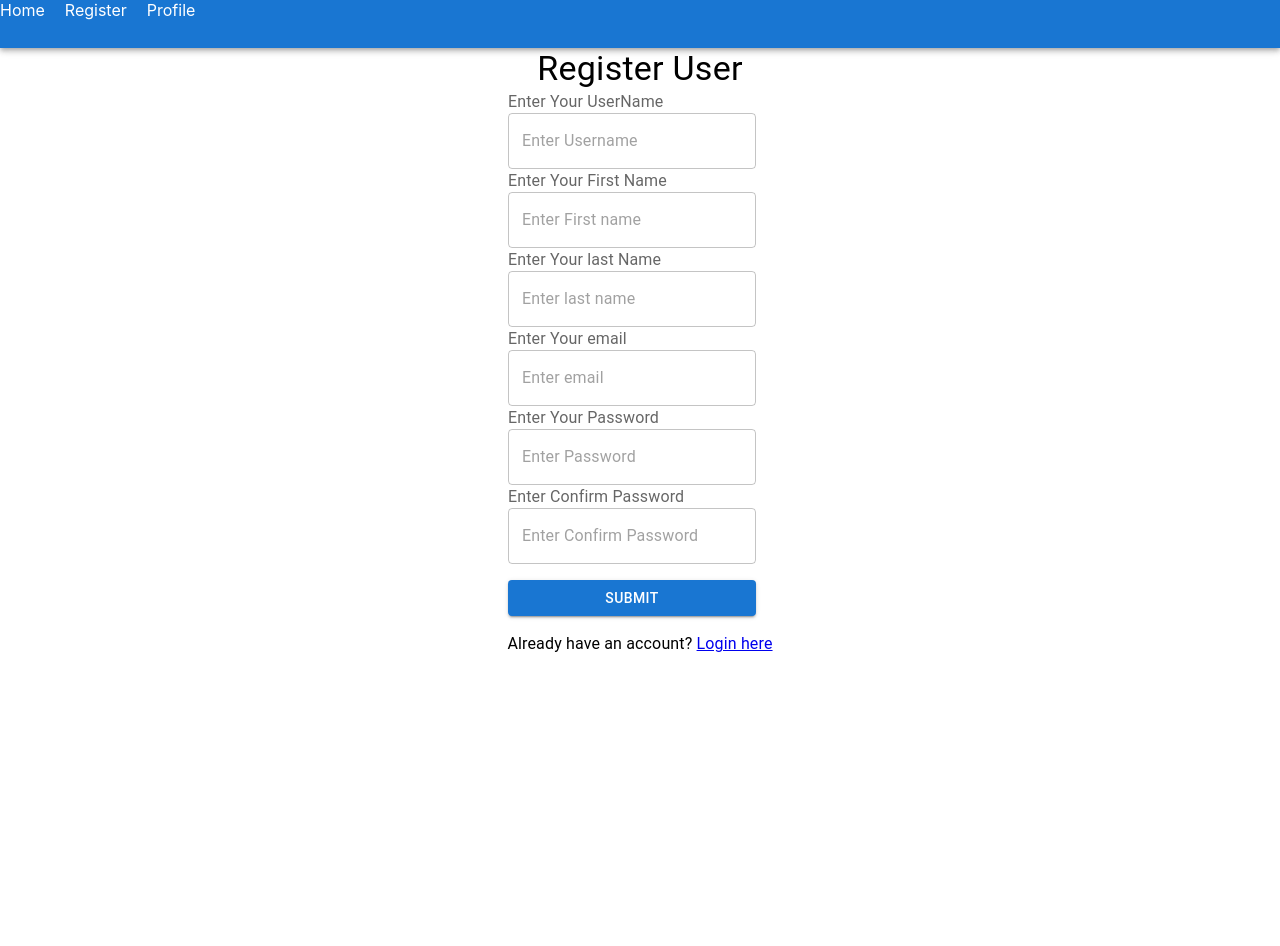
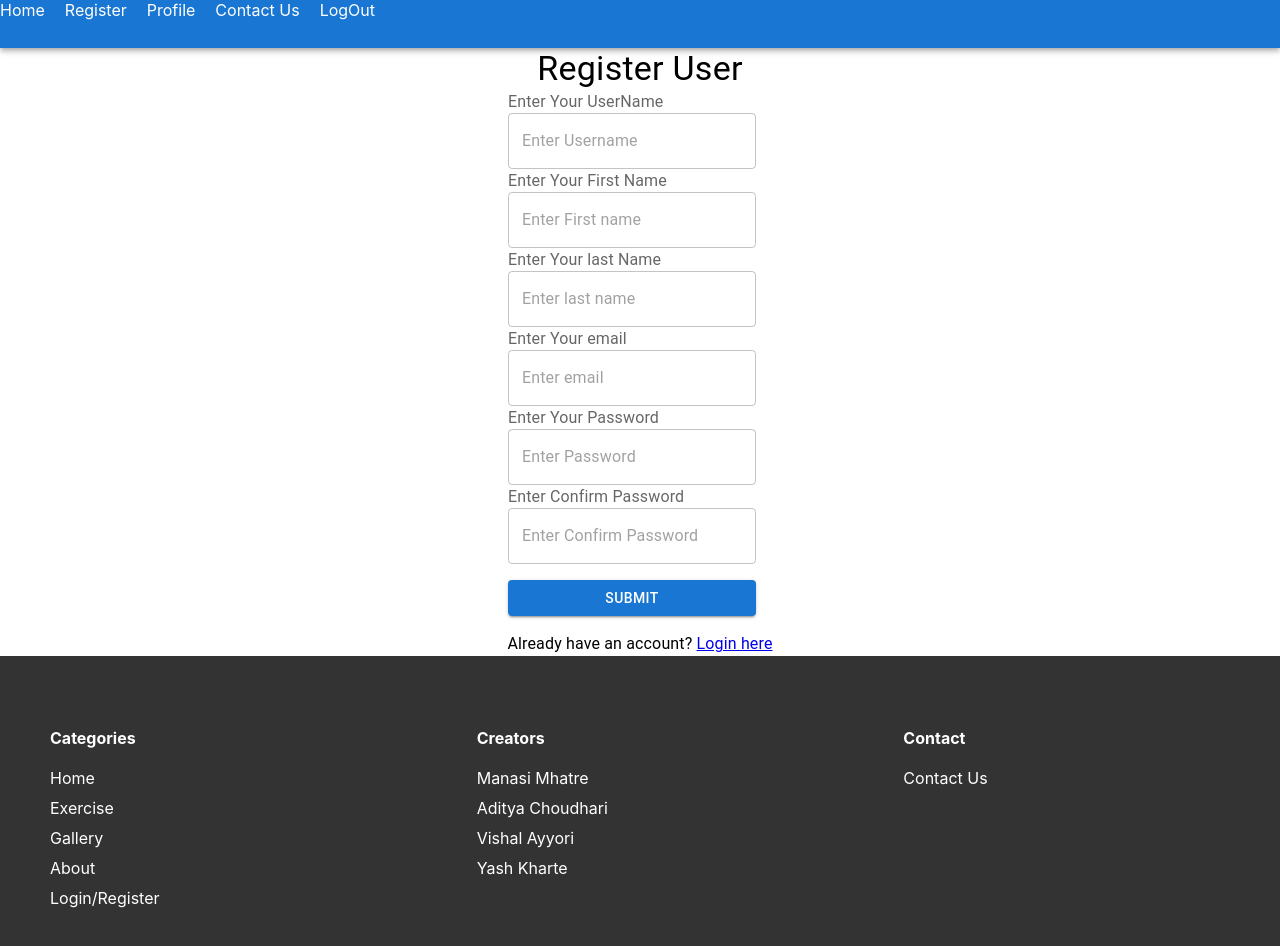
Before and after one commit to kharteyash/project-frontend, a React (Create React App) app: page /register in a window 1280 px wide. Shown: the top 946 px of the page. Before the commit the page ends 800 px from the top, so only its background shows below. Built offline with nearby package versions, Linux system fonts and the light colour scheme.

Commit message:
add contact page and logout button

```diff
--- /dev/null
+++ b/src/templates/ContactUS.js
@@ -0,0 +1,7 @@
+import React from 'react'
+
+export default function ContactUS() {
+  return (
+    <div>ContactUS</div>
+  )
+}
--- a/src/templates/LoginPage.js
+++ b/src/templates/LoginPage.js
@@ -1,11 +1,11 @@
 import { Grid, InputLabel, TextField, Typography, Button } from "@mui/material";
 import React, { useState } from "react";
-import { Link } from "react-router-dom";
+import { Link, useNavigate } from "react-router-dom";
 
 export default function LoginForm() {
   const [userName, setUserName] = useState("");
   const [password, setPassword] = useState("");
-
+  const navigate = useNavigate();
   const handleSubmit = async (e) => {
     e.preventDefault();
 
@@ -27,7 +27,8 @@ export default function LoginForm() {
       }
 
       const data = await response.json();
-      console.log(data);
+      navigate("/")
+
     } catch (error) {
       console.error("Error:", error);
     }
--- a/src/templates/NavigationBar.js
+++ b/src/templates/NavigationBar.js
@@ -1,11 +1,18 @@
-import React from 'react';
-import { Link, BrowserRouter as Router, Route, Switch, Routes } from 'react-router-dom';
-import { AppBar, Tab, Tabs, Typography } from '@mui/material';
-import RegistrationForm from './RegistrationForm';
-import ProfilePage from './ProfilePage';
-import HomePage from './HomePage';
-import LoginPage from './LoginPage';
-import '../templates/css/NavigationBar.css'
+import React from "react";
+import {
+  Link,
+  BrowserRouter as Router,
+  Route,
+  Switch,
+  Routes,
+} from "react-router-dom";
+import { AppBar, Tab, Tabs, Typography } from "@mui/material";
+import RegistrationForm from "./RegistrationForm";
+import ProfilePage from "./ProfilePage";
+import HomePage from "./HomePage";
+import LoginPage from "./LoginPage";
+import "../templates/css/NavigationBar.css";
+import ContactUs from "./ContactUS";
 
 export default function NavigationBar() {
   return (
@@ -13,9 +20,21 @@ export default function NavigationBar() {
       <Router>
         <AppBar position="static">
           <Tabs aria-label="navigation tabs" className="nav-tabs">
-        <Link to="/" className="nav-link">Home</Link>
-        <Link to="/register" className="nav-link">Register</Link>
-        <Link to="/profile" className="nav-link">Profile</Link>
+            <Link to="/" className="nav-link">
+              Home
+            </Link>
+            <Link to="/register" className="nav-link">
+              Register
+            </Link>
+            <Link to="/profile" className="nav-link">
+              Profile
+            </Link>
+            <Link to="/contact" className="nav-link">
+              Contact Us
+            </Link>
+            <Link to="/" className="nav-link">
+              LogOut
+            </Link>
           </Tabs>
         </AppBar>
         <Routes>
@@ -23,8 +42,59 @@ export default function NavigationBar() {
           <Route path="/register" element={<RegistrationForm />} />
           <Route path="/profile" element={<ProfilePage />} />
           <Route path="/login" element={<LoginPage />} />
+          <Route path="/contact" element={<ContactUs />} />
         </Routes>
       </Router>
+
+      <>
+        {/* footer */}
+        <div className="contains">
+          <div className="frow">
+            <div className="footer-col">
+              <h4>Categories</h4>
+              <ul>
+                <li>
+                  <a href="/">Home</a>
+                </li>
+                <li>
+                  <a href="/">Exercise</a>
+                </li>
+                <li>
+                  <a href="/">Gallery</a>
+                </li>
+                <li>
+                  <a href="/">About</a>
+                </li>
+                <li>
+                  <a href="/register">Login/Register</a>
+                </li>
+              </ul>
+            </div>
+            <div className="footer-col">
+              <h4>Creators</h4>
+              <ul>
+                <li>Manasi Mhatre</li>
+                <li>Aditya Choudhari</li>
+                <li>Vishal Ayyori</li>
+                <li>Yash Kharte</li>
+              </ul>
+            </div>
+            <div className="footer-col">
+              <h4>Contact</h4>
+              <ul>
+                <li>
+                  <a href="/contact">Contact Us</a>
+                </li>
+              </ul>
+              <div className="social-links">
+                <a href="mailto:onlinegym@gmail.com">
+                  <i className="fab fa-google" />
+                </a>
+              </div>
+            </div>
+          </div>
+        </div>
+      </>
     </>
   );
 }
--- a/src/templates/RegistrationForm.js
+++ b/src/templates/RegistrationForm.js
@@ -1,6 +1,6 @@
 import React, { useState } from "react";
 import { Grid, InputLabel, TextField, Typography, Button } from "@mui/material";
-import { Link } from "react-router-dom";
+import { Link, useNavigate } from "react-router-dom";
 
 export default function RegistrationForm() {
   const [userName, setUserName] = useState("");
@@ -9,7 +9,7 @@ export default function RegistrationForm() {
   const [password, setPassword] = useState("");
   const [cpassword, setCpassword] = useState("");
   const [email, setEmail] = useState("");
-
+  const navigate= useNavigate();
   const handleSubmit = async (e) => {
     e.preventDefault();
 
@@ -35,7 +35,9 @@ export default function RegistrationForm() {
         }
 
         const data = await response.json();
-        console.log(data);
+        alert("User Registered Successfully")
+        navigate("/login")
+
       } catch (error) {
         console.error("Error:", error);
       }
--- a/src/templates/css/NavigationBar.css
+++ b/src/templates/css/NavigationBar.css
@@ -16,3 +16,61 @@
   .AppBar-root {
     justify-content: center;
   }
+
+  .contains {
+    background-color: #333;
+    color: #fff;
+    padding: 50px 0;
+  }
+
+  .frow {
+    display: flex;
+    flex-wrap: wrap;
+    justify-content: space-between;
+  }
+
+  .footer-col {
+    flex: 1;
+    margin-right: 20px;
+  }
+
+  .footer-col h4 {
+    color: #fff;
+    margin-bottom: 20px;
+  }
+
+  .footer-col ul {
+    list-style: none;
+    padding: 0;
+  }
+
+  .footer-col ul li {
+    margin-bottom: 10px;
+  }
+
+  .footer-col ul li a {
+    color: #fff;
+    text-decoration: none;
+  }
+
+  .social-links {
+    margin-top: 20px;
+  }
+
+  .social-links a {
+    color: #fff;
+    font-size: 24px;
+    margin-right: 10px;
+  }
+
+  .social-links a:hover {
+    color: #f00; /* Change the color on hover */
+  }
+
+  li{
+    margin-left: 50px;
+  }
+
+  h4{
+    margin-left: 50px;
+  }
```
Lines whose indentation alone changed are shown as unchanged.
